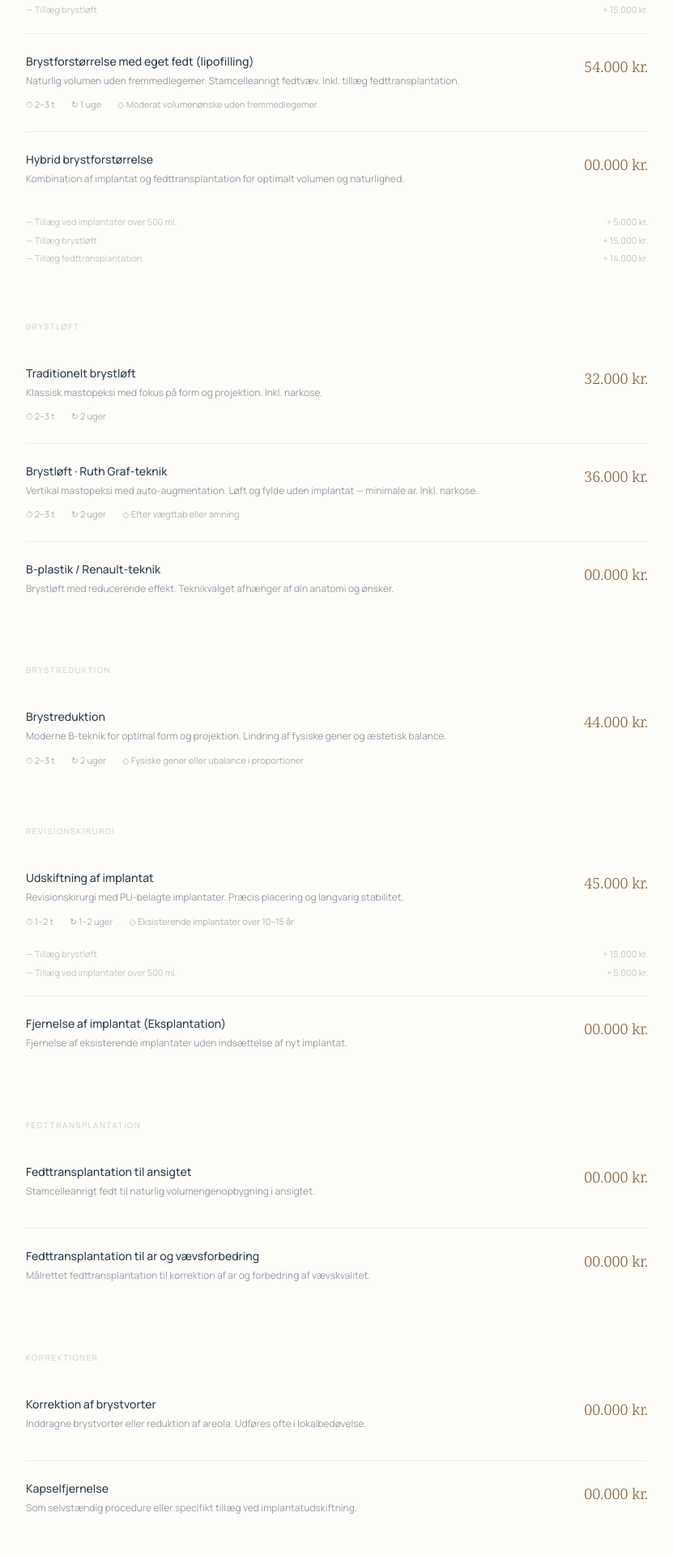
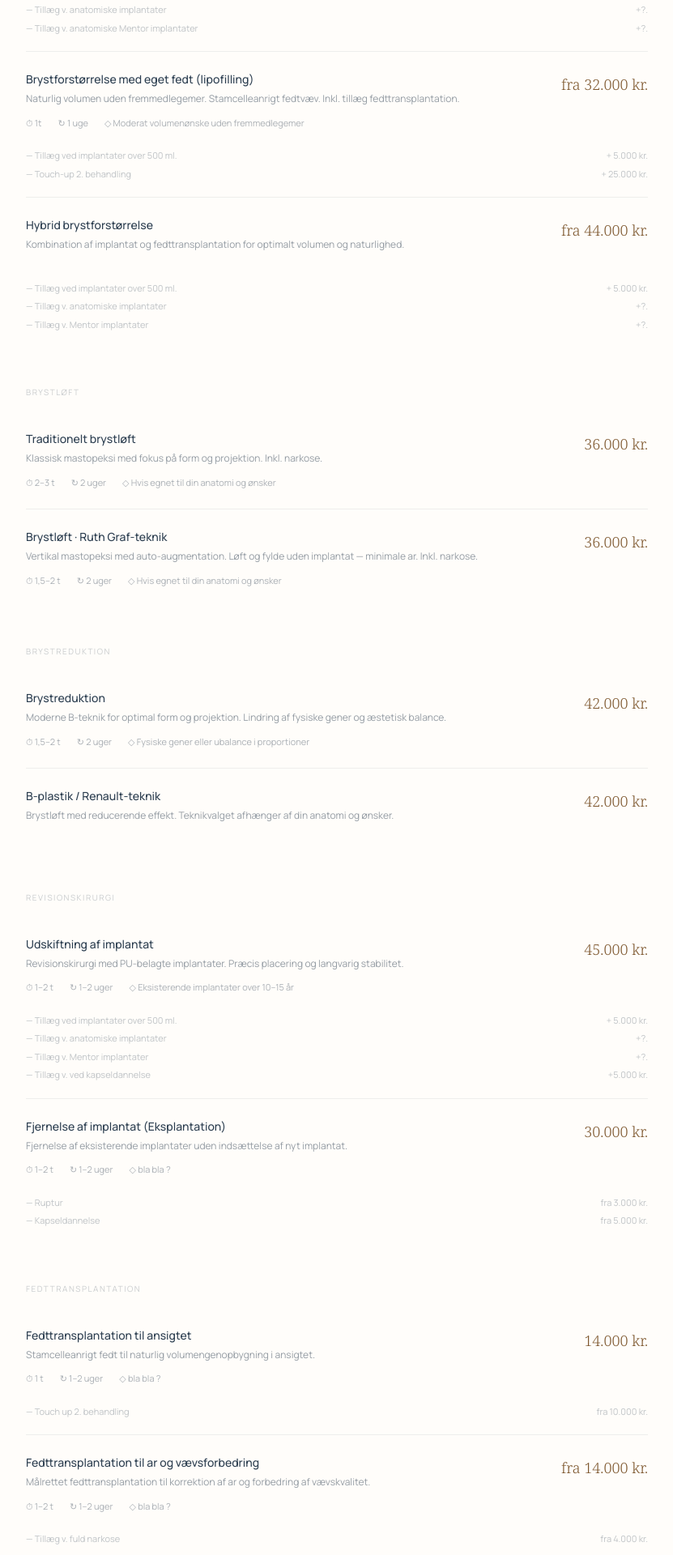
Before and after one commit to brystcenteresbjerg/brystcenter-esbjerg, a Next.js app: page /priser in a window 1280 px wide. Shown: the part 1540-3460 px from the top of the page at 81% size, without its empty margins (64-895 px from the left). Built offline with nearby package versions, Linux system fonts and the light colour scheme.

Commit message:
Update page.tsx

```diff
--- a/src/app/priser/page.tsx
+++ b/src/app/priser/page.tsx
@@ -71,31 +71,36 @@ const treatments: { category: string; items: TreatmentItem[] }[] = [
         duration: "1,5–2 t",
         recovery: "1–2 uger",
         anbefales: "Ønske om markant volumen",
-        price: "40.000 kr.",
+        price: "fra 40.000 kr.",
         href: "/behandlinger/bfo-implantat",
         supplements: [
           { label: "Tillæg ved implantater over 500 ml.", price: "+ 5.000 kr." },
-          { label: "Tillæg brystløft", price: "+ 15.000 kr." },
+          { label: "Tillæg v. anatomiske implantater", price: "+?." },
+          { label: "Tillæg v. anatomiske Mentor implantater", price: "+?." },
         ],
       },
       {
         label: "Brystforstørrelse med eget fedt (lipofilling)",
         desc: "Naturlig volumen uden fremmedlegemer. Stamcelleanrigt fedtvæv. Inkl. tillæg fedttransplantation.",
-        duration: "2–3 t",
+        duration: "1t",
         recovery: "1 uge",
         anbefales: "Moderat volumenønske uden fremmedlegemer",
-        price: "54.000 kr.",
+        price: "fra 32.000 kr.",
         href: "/behandlinger/bfo-eget-fedt-lipofilling",
+        supplements: [
+          { label: "Tillæg ved implantater over 500 ml.", price: "+ 5.000 kr." },
+          { label: "Touch-up 2. behandling", price: "+ 25.000 kr." },
+        ],
       },
       {
         label: "Hybrid brystforstørrelse",
         desc: "Kombination af implantat og fedttransplantation for optimalt volumen og naturlighed.",
-        price: "00.000 kr.",
+        price: "fra 44.000 kr.",
         href: "/booking",
         supplements: [
           { label: "Tillæg ved implantater over 500 ml.", price: "+ 5.000 kr." },
-          { label: "Tillæg brystløft", price: "+ 15.000 kr." },
-          { label: "Tillæg fedttransplantation", price: "+ 14.000 kr." },
+          { label: "Tillæg v. anatomiske implantater", price: "+?." },
+          { label: "Tillæg v. Mentor implantater", price: "+?." },
         ],
       },
     ],
@@ -108,23 +113,18 @@ const treatments: { category: string; items: TreatmentItem[] }[] = [
         desc: "Klassisk mastopeksi med fokus på form og projektion. Inkl. narkose.",
         duration: "2–3 t",
         recovery: "2 uger",
-        price: "32.000 kr.",
+        anbefales: "Hvis egnet til din anatomi og ønsker",
+        price: "36.000 kr.",
         href: "/behandlinger/brystloeft",
       },
       {
         label: "Brystløft · Ruth Graf-teknik",
         desc: "Vertikal mastopeksi med auto-augmentation. Løft og fylde uden implantat — minimale ar. Inkl. narkose.",
-        duration: "2–3 t",
+        duration: "1,5–2 t",
         recovery: "2 uger",
-        anbefales: "Efter vægttab eller amning",
+        anbefales: "Hvis egnet til din anatomi og ønsker",
         price: "36.000 kr.",
         href: "/behandlinger/brystloeft",
-      },
-      {
-        label: "B-plastik / Renault-teknik",
-        desc: "Brystløft med reducerende effekt. Teknikvalget afhænger af din anatomi og ønsker.",
-        price: "00.000 kr.",
-        href: "/booking",
       },
     ],
   },
@@ -134,10 +134,16 @@ const treatments: { category: string; items: TreatmentItem[] }[] = [
       {
         label: "Brystreduktion",
         desc: "Moderne B-teknik for optimal form og projektion. Lindring af fysiske gener og æstetisk balance.",
-        duration: "2–3 t",
+        duration: "1,5–2 t",
         recovery: "2 uger",
         anbefales: "Fysiske gener eller ubalance i proportioner",
-        price: "44.000 kr.",
+        price: "42.000 kr.",
+        href: "/behandlinger/brystreduktion",
+      },
+      {
+        label: "B-plastik / Renault-teknik",
+        desc: "Brystløft med reducerende effekt. Teknikvalget afhænger af din anatomi og ønsker.",
+        price: "42.000 kr.",
         href: "/behandlinger/brystreduktion",
       },
     ],
@@ -154,15 +160,24 @@ const treatments: { category: string; items: TreatmentItem[] }[] = [
         price: "45.000 kr.",
         href: "/behandlinger/udskiftning-af-protese",
         supplements: [
-          { label: "Tillæg brystløft", price: "+ 15.000 kr." },
           { label: "Tillæg ved implantater over 500 ml.", price: "+ 5.000 kr." },
+          { label: "Tillæg v. anatomiske implantater", price: "+?." },
+          { label: "Tillæg v. Mentor implantater", price: "+?." },
+          { label: "Tillæg v. ved kapseldannelse", price: "+5.000 kr." },
         ],
       },
       {
         label: "Fjernelse af implantat (Eksplantation)",
         desc: "Fjernelse af eksisterende implantater uden indsættelse af nyt implantat.",
-        price: "00.000 kr.",
+        duration: "1–2 t",
+        recovery: "1–2 uger",
+        anbefales: "bla bla ?",
+        price: "30.000 kr.",
         href: "/booking",
+        supplements: [
+          { label: "Ruptur", price: "fra 3.000 kr." },
+          { label: "Kapseldannelse", price: "fra 5.000 kr." },
+        ],
       },
     ],
   },
@@ -172,14 +187,22 @@ const treatments: { category: string; items: TreatmentItem[] }[] = [
       {
         label: "Fedttransplantation til ansigtet",
         desc: "Stamcelleanrigt fedt til naturlig volumengenopbygning i ansigtet.",
-        price: "00.000 kr.",
+        duration: "1 t",
+        recovery: "1–2 uger",
+        anbefales: "bla bla ?",
+        price: "14.000 kr.",
         href: "/booking",
+        supplements: [{ label: "Touch up 2. behandling", price: "fra 10.000 kr." }],
       },
       {
         label: "Fedttransplantation til ar og vævsforbedring",
         desc: "Målrettet fedttransplantation til korrektion af ar og forbedring af vævskvalitet.",
-        price: "00.000 kr.",
+        duration: "1–2 t",
+        recovery: "1–2 uger",
+        anbefales: "bla bla ?",
+        price: "fra 14.000 kr.",
         href: "/booking",
+        supplements: [{ label: "Tillæg v. fuld narkose", price: "fra 4.000 kr." }],
       },
     ],
   },
@@ -188,14 +211,8 @@ const treatments: { category: string; items: TreatmentItem[] }[] = [
     items: [
       {
         label: "Korrektion af brystvorter",
-        desc: "Inddragne brystvorter eller reduktion af areola. Udføres ofte i lokalbedøvelse.",
-        price: "00.000 kr.",
-        href: "/booking",
-      },
-      {
-        label: "Kapselfjernelse",
-        desc: "Som selvstændig procedure eller specifikt tillæg ved implantatudskiftning.",
-        price: "00.000 kr.",
+        desc: "Inddragne brystvorter eller reduktion af areola el. brystvorte. Udføres ofte i lokalbedøvelse.",
+        price: "fra 14.000 kr.",
         href: "/booking",
       },
     ],
@@ -266,17 +283,11 @@ export default function Page() {
                     >
                       <div className="flex-1 min-w-0">
                         <p className="font-sans text-sm font-medium text-secondary mb-1">{item.label}</p>
-                        {item.desc && (
-                          <p className="font-sans text-xs text-secondary/50 leading-relaxed mb-3">{item.desc}</p>
-                        )}
+                        {item.desc && <p className="font-sans text-xs text-secondary/50 leading-relaxed mb-3">{item.desc}</p>}
                         {(item.duration || item.recovery || item.anbefales) && (
                           <div className="flex flex-wrap gap-x-5 gap-y-1">
-                            {item.duration && (
-                              <span className="font-sans text-[11px] text-secondary/40">⏱ {item.duration}</span>
-                            )}
-                            {item.recovery && (
-                              <span className="font-sans text-[11px] text-secondary/40">↻ {item.recovery}</span>
-                            )}
+                            {item.duration && <span className="font-sans text-[11px] text-secondary/40">⏱ {item.duration}</span>}
+                            {item.recovery && <span className="font-sans text-[11px] text-secondary/40">↻ {item.recovery}</span>}
                             {item.anbefales && (
                               <span className="font-sans text-[11px] text-secondary/40">◇ {item.anbefales}</span>
                             )}
```
